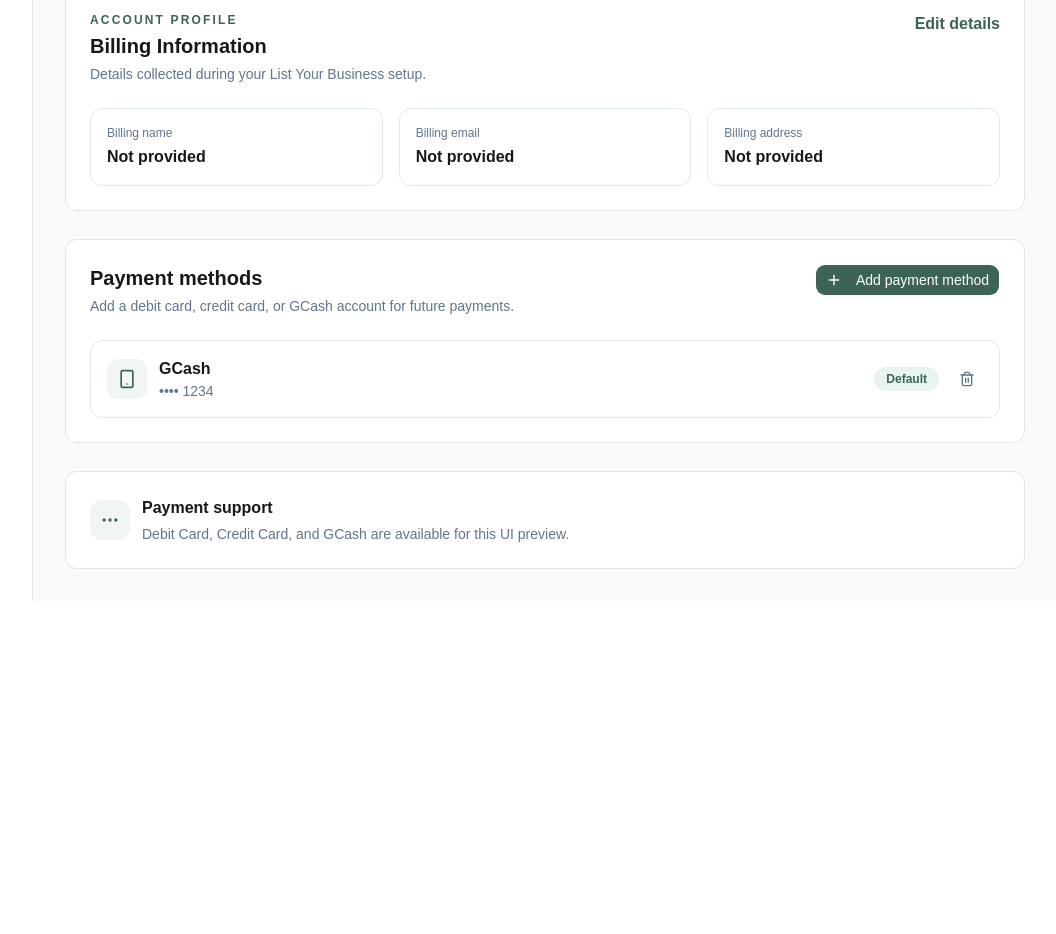
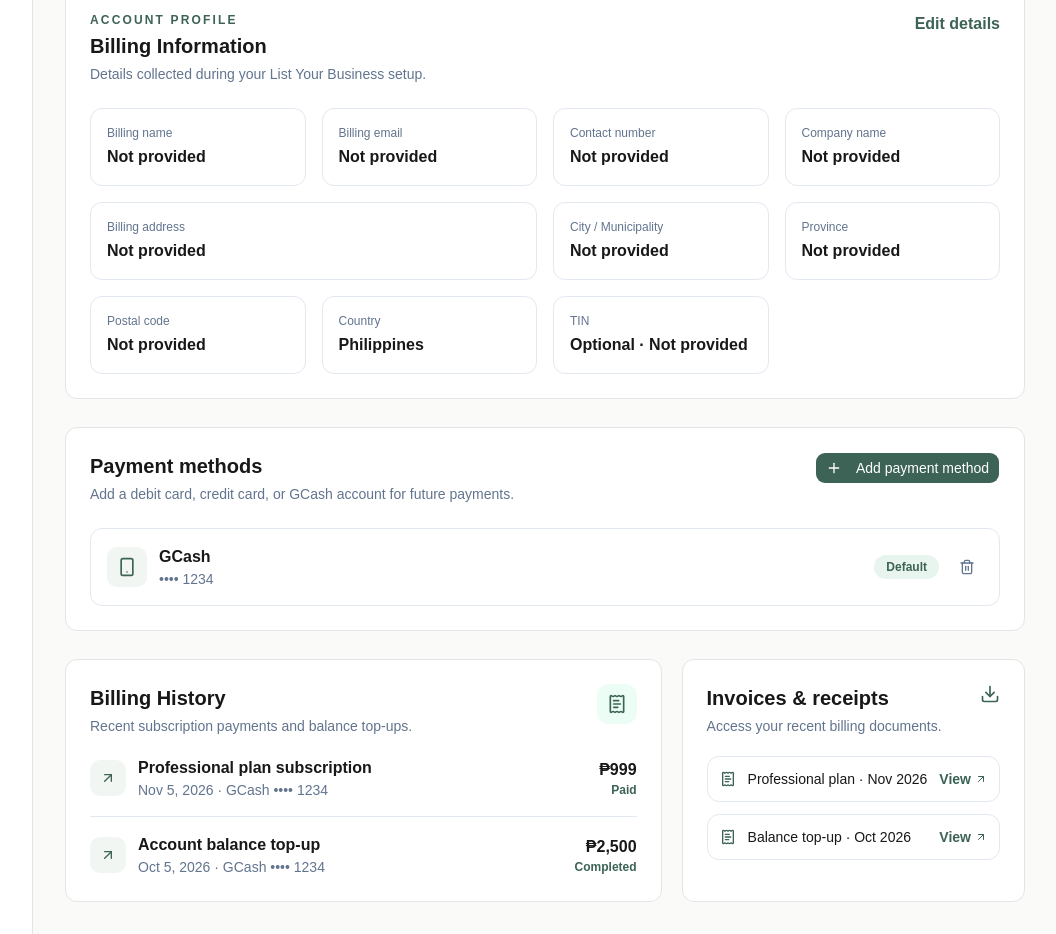
Before and after one commit to GarudaKurt/Aspen, a Next.js app: page /tenant-dashboard/billing in a window 1280 px wide. Shown: the part 720-1654 px from the top of the page, without its empty margins (223-1279 px from the left). Before the commit the page ends 1321 px from the top, so only its background shows below. Built offline with nearby package versions, Linux system fonts and the light colour scheme.

Commit message:
Improve billing dashboard information hierarchy

```diff
--- a/src/features/tenant-dashboard/components/billing-details-page.tsx
+++ b/src/features/tenant-dashboard/components/billing-details-page.tsx
@@ -3,11 +3,14 @@
 import Link from "next/link";
 import { useState } from "react";
 import {
+  ArrowUpRight,
   Banknote,
   Check,
   CreditCard,
+  Download,
   Ellipsis,
   Plus,
+  ReceiptText,
   Smartphone,
   Trash2,
   WalletCards,
@@ -306,21 +309,17 @@ export function BillingDetailsPage() {
               Edit details
             </Link>
           </div>
-          <div className="mt-6 grid gap-4 md:grid-cols-3">
-            <div className="rounded-xl border border-slate-200 p-4">
-              <p className="text-xs text-slate-500">Billing name</p>
-              <p className="mt-1 font-semibold">{billing.fullName || "Not provided"}</p>
-            </div>
-            <div className="rounded-xl border border-slate-200 p-4">
-              <p className="text-xs text-slate-500">Billing email</p>
-              <p className="mt-1 break-words font-semibold">
-                {billing.email || "Not provided"}
-              </p>
-            </div>
-            <div className="rounded-xl border border-slate-200 p-4">
-              <p className="text-xs text-slate-500">Billing address</p>
-              <p className="mt-1 font-semibold">{billing.address || "Not provided"}</p>
-            </div>
+          <div className="mt-6 grid gap-4 sm:grid-cols-2 xl:grid-cols-4">
+            <BillingField label="Billing name" value={billing.fullName} />
+            <BillingField label="Billing email" value={billing.email} />
+            <BillingField label="Contact number" value="Not provided" />
+            <BillingField label="Company name" value="Not provided" />
+            <BillingField label="Billing address" value={billing.address} className="sm:col-span-2" />
+            <BillingField label="City / Municipality" value="Not provided" />
+            <BillingField label="Province" value="Not provided" />
+            <BillingField label="Postal code" value="Not provided" />
+            <BillingField label="Country" value="Philippines" />
+            <BillingField label="TIN" value="Optional · Not provided" />
           </div>
         </Card>
 
@@ -392,19 +391,41 @@ export function BillingDetailsPage() {
           </div>
         </Card>
 
+        <div className="grid gap-5 xl:grid-cols-[1.35fr_0.65fr]">
           <Card className="bg-white p-5 shadow-none sm:p-6">
-          <div className="flex items-center gap-3">
-            <span className="grid size-10 place-items-center rounded-xl bg-[#f1f6f3] text-[#3c6355]">
-              <Ellipsis className="size-5" />
-            </span>
+            <div className="flex items-start justify-between gap-4">
               <div>
-              <h2 className="font-semibold">Payment support</h2>
+                <h2 className="text-xl font-semibold">Billing History</h2>
                 <p className="mt-1 text-sm text-slate-500">
-                Debit Card, Credit Card, and GCash are available for this UI preview.
+                  Recent subscription payments and balance top-ups.
                 </p>
               </div>
+              <span className="grid size-10 place-items-center rounded-xl bg-emerald-50 text-[#3c6355]">
+                <ReceiptText className="size-5" />
+              </span>
+            </div>
+            <div className="mt-5 divide-y divide-slate-200">
+              <BillingTransaction date="Nov 5, 2026" description="Professional plan subscription" amount="₱999" method="GCash •••• 1234" status="Paid" />
+              <BillingTransaction date="Oct 5, 2026" description="Account balance top-up" amount="₱2,500" method="GCash •••• 1234" status="Completed" />
             </div>
           </Card>
+
+          <Card className="bg-white p-5 shadow-none sm:p-6">
+            <div className="flex items-start justify-between gap-3">
+              <div>
+                <h2 className="text-xl font-semibold">Invoices & receipts</h2>
+                <p className="mt-1 text-sm text-slate-500">
+                  Access your recent billing documents.
+                </p>
+              </div>
+              <Download className="size-5 text-[#3c6355]" />
+            </div>
+            <div className="mt-5 space-y-3">
+              <BillingDocument label="Professional plan · Nov 2026" />
+              <BillingDocument label="Balance top-up · Oct 2026" />
+            </div>
+          </Card>
+        </div>
       </div>
 
       <Sheet open={addOpen} onOpenChange={setAddOpen}>
@@ -509,3 +530,66 @@ export function BillingDetailsPage() {
     </>
   );
 }
+
+
+function BillingField({
+  label,
+  value,
+  className = "",
+}: {
+  label: string;
+  value?: string;
+  className?: string;
+}) {
+  return (
+    <div className={`rounded-xl border border-slate-200 p-4 ${className}`}>
+      <p className="text-xs text-slate-500">{label}</p>
+      <p className="mt-1 break-words font-semibold">{value || "Not provided"}</p>
+    </div>
+  );
+}
+
+function BillingTransaction({
+  date,
+  description,
+  amount,
+  method,
+  status,
+}: {
+  date: string;
+  description: string;
+  amount: string;
+  method: string;
+  status: string;
+}) {
+  return (
+    <div className="flex flex-wrap items-center gap-3 py-4 first:pt-0 last:pb-0">
+      <span className="grid size-9 place-items-center rounded-lg bg-[#f1f6f3] text-[#3c6355]">
+        <ArrowUpRight className="size-4" />
+      </span>
+      <div className="min-w-0 flex-1">
+        <p className="font-semibold">{description}</p>
+        <p className="text-sm text-slate-500">{date} · {method}</p>
+      </div>
+      <div className="text-right">
+        <p className="font-semibold">{amount}</p>
+        <p className="text-xs font-semibold text-[#3c6355]">{status}</p>
+      </div>
+    </div>
+  );
+}
+
+function BillingDocument({ label }: { label: string }) {
+  return (
+    <div className="flex items-center gap-3 rounded-xl border border-slate-200 p-3">
+      <ReceiptText className="size-4 shrink-0 text-[#3c6355]" />
+      <span className="min-w-0 flex-1 truncate text-sm font-medium">{label}</span>
+      <button
+        type="button"
+        className="inline-flex items-center gap-1 text-sm font-semibold text-[#3c6355] hover:underline"
+      >
+        View <ArrowUpRight className="size-3" />
+      </button>
+    </div>
+  );
+}
```
Lines whose indentation alone changed are shown as unchanged.
